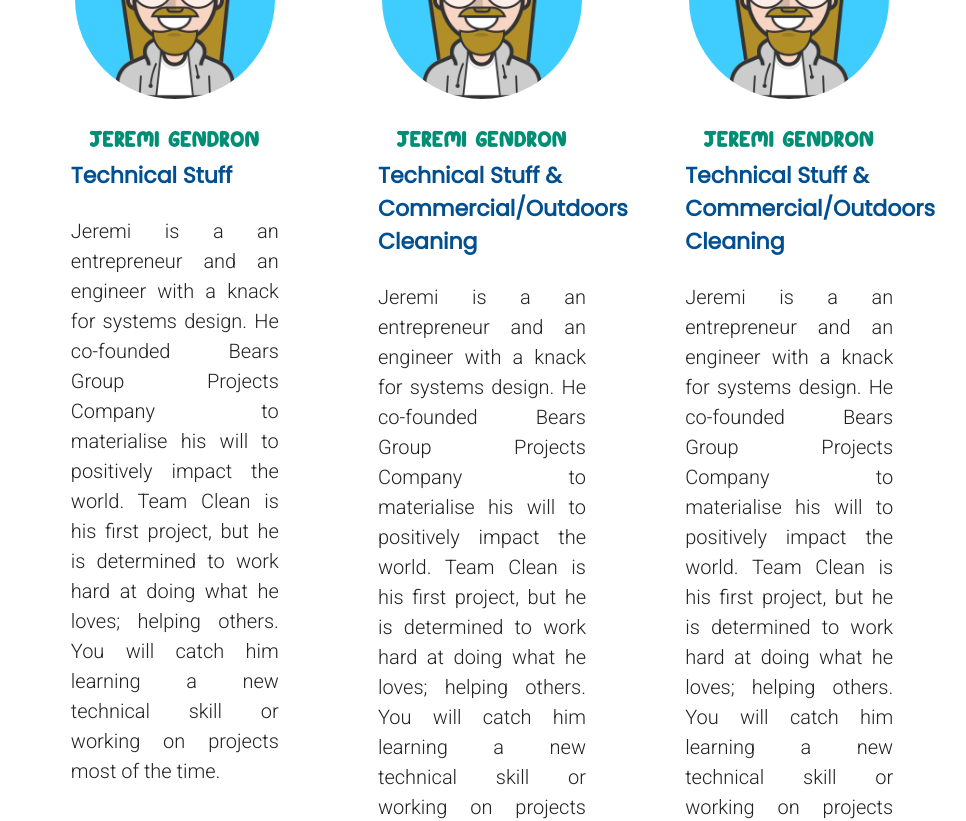
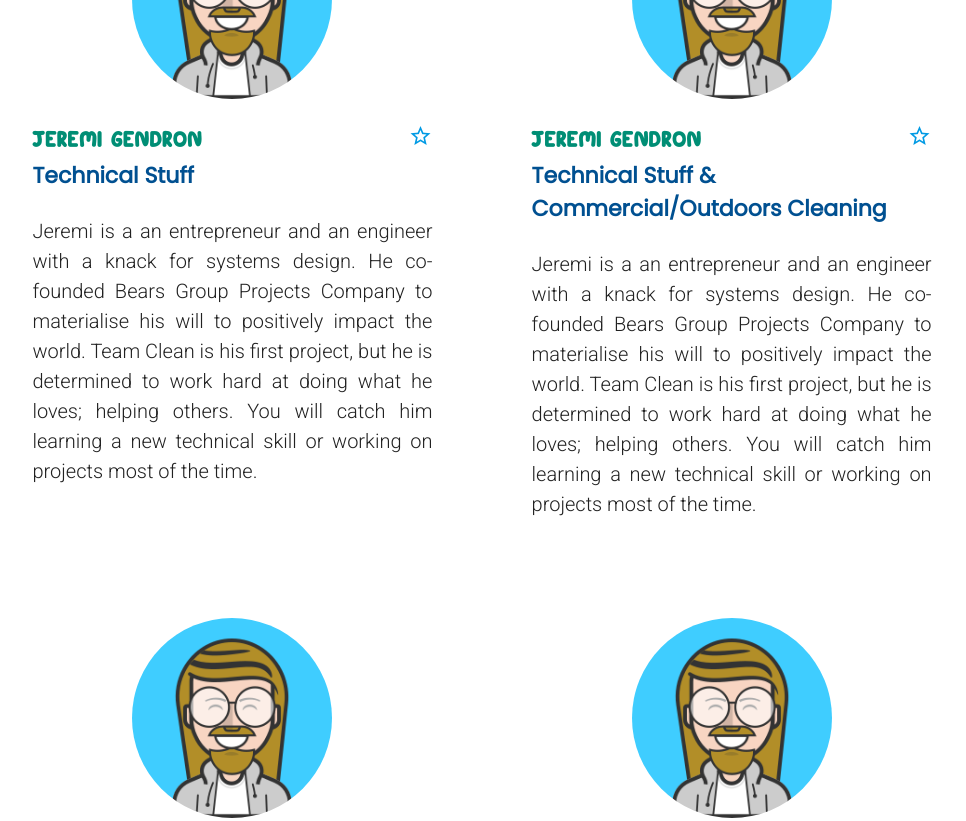
Before and after one commit to tpscrpt/team_clean, a Vue app: page / in a window 1280 px wide. Shown: the part 2360-3181 px from the top of the page, without its empty margins (158-1124 px from the left). Built offline with nearby package versions, Linux system fonts and the light colour scheme.

Commit message:
add stats component to member component, mock backend to develop

```diff
--- a/src/components/Meet/Member.vue
+++ b/src/components/Meet/Member.vue
@@ -1,7 +1,7 @@
 <template>
   <div class="member_container flex-column align-center justify-start"
     :style="{
-      width: sn(90, 70, 35, 20, 20, 'vw'),
+      width: sn(90, 70, 35, 35, 20, 'vw'),
       padding: s(12, 4),
       margin: sn(1, 2, 2, 2, 3, 'vw'),
       marginBottom: s(10, 0),
@@ -18,7 +18,7 @@
       />
     </div>
     <br>
-    <div class="member_name_container text-center">
+    <div class="member_name_container d-flex align-start justify-space-between">
       <h3 class="member_name"
         :style="{
           fontSize: sn(22, 22, 24, 24, 24)
@@ -26,6 +26,7 @@
       >
         {{member.name}}
       </h3>
+      <Stats :member="member" />
     </div>
     <div class="member_title_container text-left">
       <h3 class="member_title"
@@ -47,12 +48,15 @@
 
 <script>
 import {s} from '../../mixins'
+import Stats from './Stats'
 
 export default {
   name: 'Member',
   mixins: [s],
   props: ['member'],
-  components: {},
+  components: {
+    Stats
+  },
   data: () => ({}),
   computed: {},
 }
--- /dev/null
+++ b/src/components/Meet/Stats.vue
@@ -0,0 +1,55 @@
+<template>
+  <div v-if="show" class="stats_container shrink d-flex align-start justify-end flex-wrap">
+    <div class="jobs_container"></div>
+    <div class="rating_container">
+      <v-icon
+        :style="{
+          background: `linear-gradient(to bottom, black 0%, black 50%, #000000 50%,w hite 50%, white 100%)`
+        }"
+        color="primary"
+      >
+        mdi-star-outline
+      </v-icon>
+    </div>
+  </div>
+</template>
+
+<script>
+import {s} from '../../mixins'
+
+export default {
+  name: 'Stats',
+  mixins: [s],
+  components: {},
+  props: ['member'],
+  data: () => ({
+    show: false,
+    rating: null,
+    jobs: null,
+    testing: true,
+  }),
+  created () {
+    if (!this.member.id) return;
+    if (this.testing) {
+      this.rating = 4.4
+      this.jobs = 12
+      this.show = true
+      return
+    }
+    fetch(`https://api.bears.group/team_clean/stats/${this.member.id}`)
+      .then((res) => res.json())
+      .then((json) => {
+        const { rating, jobs } = json
+        if (!rating || !jobs) return;
+        this.rating = rating
+        this.jobs = jobs
+        this.show = true
+    })
+  },
+  computed: {}
+}
+</script>
+
+<style>
+
+</style>
--- a/src/components/Meet/members.js
+++ b/src/components/Meet/members.js
@@ -3,36 +3,42 @@
     title: 'Technical Stuff',
     excerpt: "Jeremi is a an entrepreneur and an engineer with a knack for systems design. He co-founded Bears Group Projects Company to materialise his will to positively impact the world. Team Clean is his first project, but he is determined to work hard at doing what he loves; helping others. You will catch him learning a new technical skill or working on projects most of the time.",
     img: require('../../assets/members/jeremigendron.png'),
-    name: 'Jeremi Gendron'
+    name: 'Jeremi Gendron',
+    id: 'a2a1fbae-33c7-4907-aabe-bf10be77a709',
   },
   {
     title: 'Technical Stuff & Commercial/Outdoors Cleaning',
     excerpt: "Jeremi is a an entrepreneur and an engineer with a knack for systems design. He co-founded Bears Group Projects Company to materialise his will to positively impact the world. Team Clean is his first project, but he is determined to work hard at doing what he loves; helping others. You will catch him learning a new technical skill or working on projects most of the time.",
     img: require('../../assets/members/jeremigendron.png'),
-    name: 'Jeremi Gendron'
+    name: 'Jeremi Gendron',
+    id: '175172c2-d8ed-4012-877c-21a05a51e287'
   },
   {
     title: 'Technical Stuff & Commercial/Outdoors Cleaning',
     excerpt: "Jeremi is a an entrepreneur and an engineer with a knack for systems design. He co-founded Bears Group Projects Company to materialise his will to positively impact the world. Team Clean is his first project, but he is determined to work hard at doing what he loves; helping others. You will catch him learning a new technical skill or working on projects most of the time.",
     img: require('../../assets/members/jeremigendron.png'),
-    name: 'Jeremi Gendron'
+    name: 'Jeremi Gendron',
+    id: 'a2a1fbae-33c7-4907-aabe-bf10be77a709'
   },
   {
     title: 'Technical Stuff & Commercial/Outdoors Cleaning',
     excerpt: "Jeremi is a an entrepreneur and an engineer with a knack for systems design. He co-founded Bears Group Projects Company to materialise his will to positively impact the world. Team Clean is his first project, but he is determined to work hard at doing what he loves; helping others. You will catch him learning a new technical skill or working on projects most of the time.",
     img: require('../../assets/members/jeremigendron.png'),
-    name: 'Jeremi Gendron'
+    name: 'Jeremi Gendron',
+    id: 'a2a1fbae-33c7-4907-aabe-bf10be77a709'
   },
   {
     title: 'Technical Stuff & Commercial/Outdoors Cleaning',
     excerpt: "Jeremi is a an entrepreneur and an engineer with a knack for systems design. He co-founded Bears Group Projects Company to materialise his will to positively impact the world. Team Clean is his first project, but he is determined to work hard at doing what he loves; helping others. You will catch him learning a new technical skill or working on projects most of the time.",
     img: require('../../assets/members/jeremigendron.png'),
-    name: 'Jeremi Gendron'
+    name: 'Jeremi Gendron',
+    id: 'a2a1fbae-33c7-4907-aabe-bf10be77a709'
   },
   {
     title: 'Technical Stuff & Commercial/Outdoors Cleaning',
     excerpt: "Jeremi is a an entrepreneur and an engineer with a knack for systems design. He co-founded Bears Group Projects Company to materialise his will to positively impact the world. Team Clean is his first project, but he is determined to work hard at doing what he loves; helping others. You will catch him learning a new technical skill or working on projects most of the time.",
     img: require('../../assets/members/jeremigendron.png'),
-    name: 'Jeremi Gendron'
+    name: 'Jeremi Gendron',
+    id: 'a2a1fbae-33c7-4907-aabe-bf10be77a709'
   }
 ]
```
